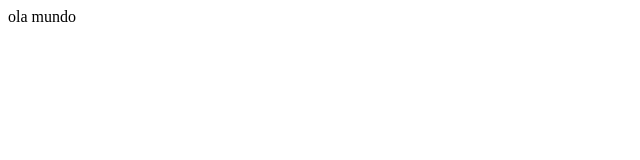
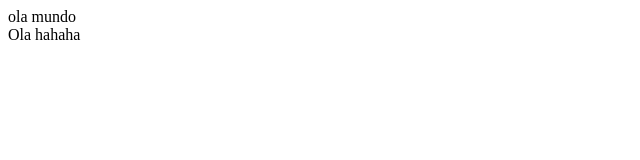
Before and after one commit to Luizuser/Sistema-de-vendas, a plain HTML site: page index.html in a window 1280 px wide. Shown: the full height of the page, 0-640 px from the left. Drawn offline with Linux system fonts and the light colour scheme.

Commit message:
feature: exemplo

```diff
--- a/index.html
+++ b/index.html
@@ -7,5 +7,6 @@
 </head>
 <body>
     ola mundo
+    <div>Ola hahaha</div>
 </body>
 </html>
```
